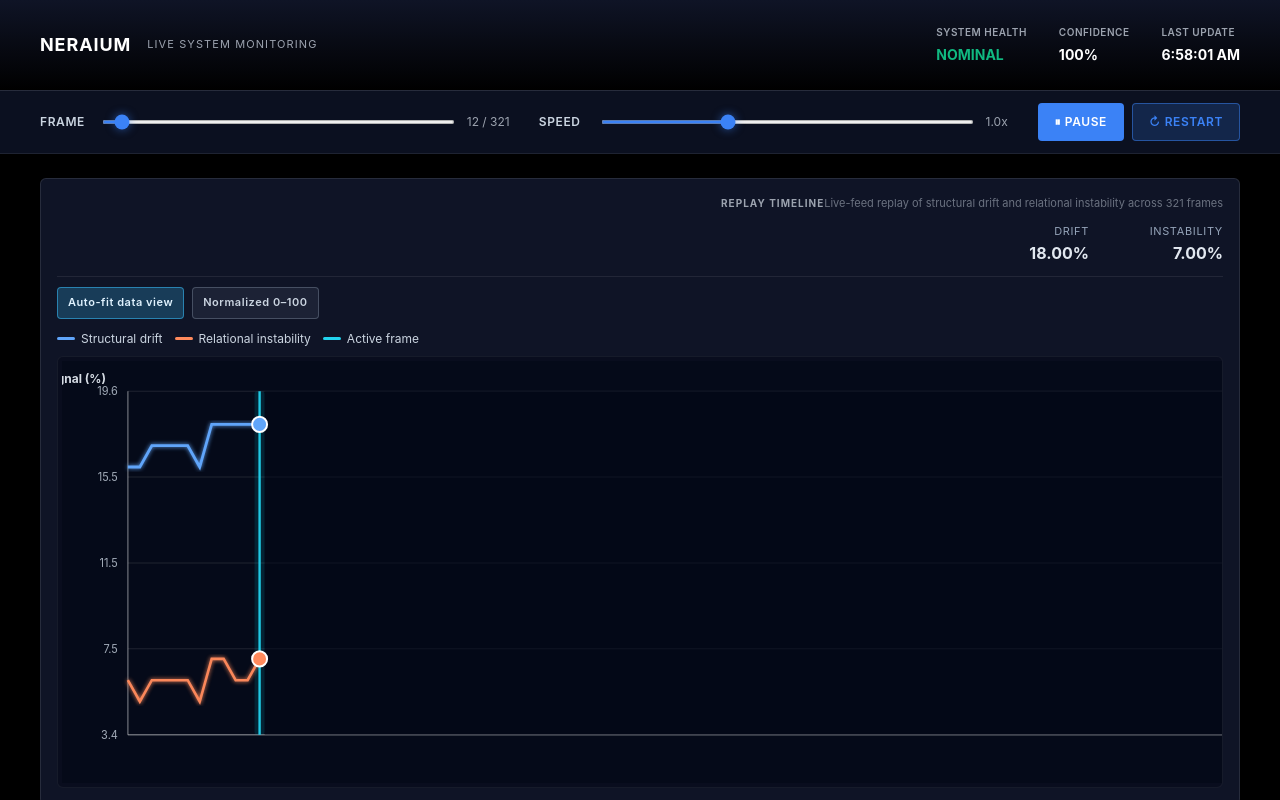
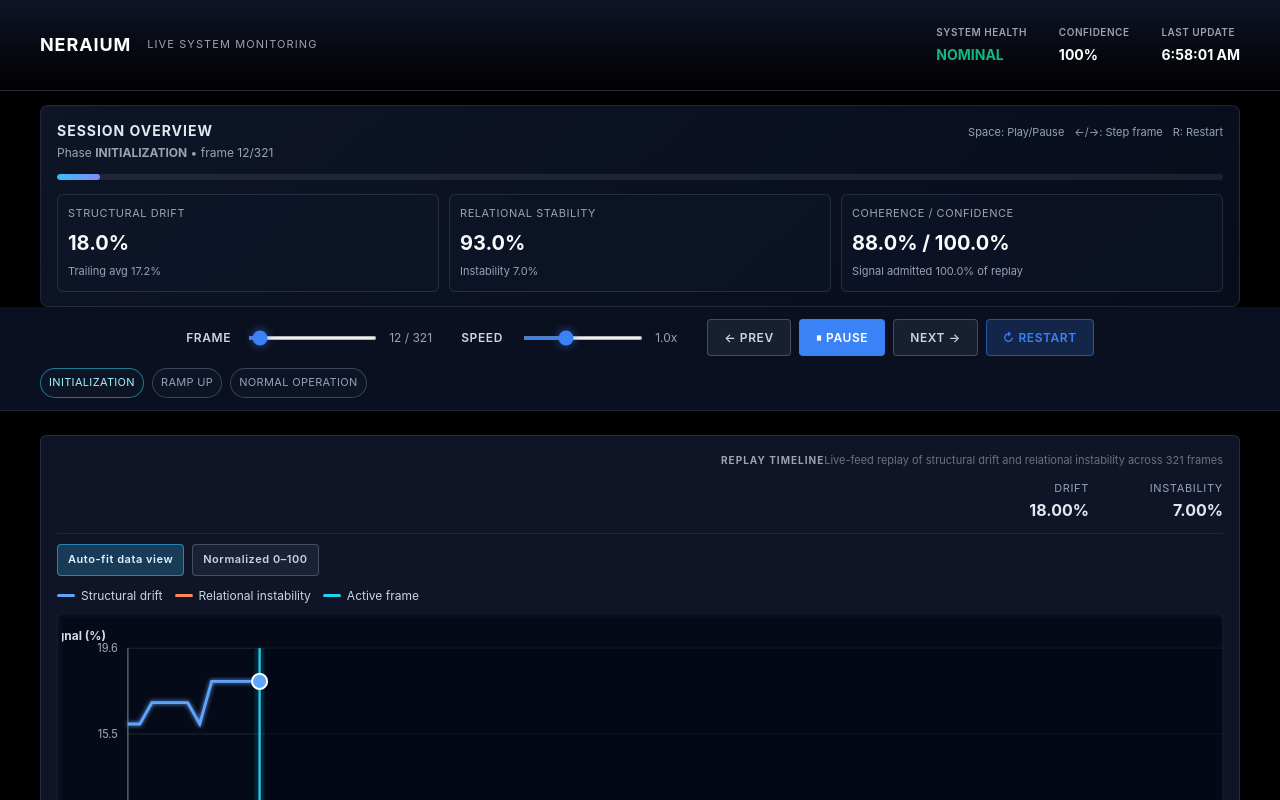
Before and after one commit to Neraium/neraium-core, a Next.js app in the folder frontend/: page / in a window 1280 px wide. Shown: the top 800 px of the page. Built offline with nearby package versions, Linux system fonts and the light colour scheme.

Commit message:
Enhance demo UI with session insights and richer playback controls (#785)

```diff
--- a/frontend/app/globals.css
+++ b/frontend/app/globals.css
@@ -54,7 +54,8 @@ input[type="range"] {
   background: #0b1020;
   border-bottom: 1px solid rgba(255, 255, 255, 0.08);
   display: flex;
-  gap: 16px;
+  flex-direction: column;
+  gap: 12px;
   align-items: center;
 }
 
@@ -65,6 +66,89 @@ input[type="range"] {
   display: flex;
   flex-direction: column;
   gap: 24px;
+}
+
+.session-strip {
+  margin: 14px 40px 0;
+  padding: 14px 16px;
+  border: 1px solid rgba(148, 163, 184, 0.16);
+  border-radius: 8px;
+  background: linear-gradient(140deg, rgba(15, 23, 42, 0.9), rgba(9, 16, 34, 0.8));
+}
+
+.session-strip-head {
+  display: flex;
+  justify-content: space-between;
+  gap: 12px;
+  align-items: baseline;
+}
+
+.session-title {
+  color: #e2e8f0;
+  font-size: 14px;
+  text-transform: uppercase;
+  letter-spacing: 0.07em;
+  font-weight: 700;
+}
+
+.session-subtitle {
+  color: #9ca3af;
+  font-size: 12px;
+}
+
+.session-hotkeys {
+  display: flex;
+  gap: 10px;
+  color: #94a3b8;
+  font-size: 11px;
+}
+
+.session-progress-track {
+  height: 6px;
+  margin-top: 12px;
+  border-radius: 999px;
+  background: rgba(255, 255, 255, 0.08);
+  overflow: hidden;
+}
+
+.session-progress-fill {
+  height: 100%;
+  border-radius: 999px;
+  background: linear-gradient(90deg, #38bdf8, #818cf8);
+  transition: width 0.45s ease;
+}
+
+.session-grid {
+  margin-top: 14px;
+  display: grid;
+  grid-template-columns: repeat(auto-fit, minmax(220px, 1fr));
+  gap: 10px;
+}
+
+.session-card {
+  border: 1px solid rgba(148, 163, 184, 0.18);
+  background: rgba(15, 23, 42, 0.55);
+  border-radius: 6px;
+  padding: 10px;
+}
+
+.session-card p {
+  font-size: 11px;
+  color: #9ca3af;
+  text-transform: uppercase;
+  letter-spacing: 0.05em;
+}
+
+.session-card strong {
+  display: block;
+  font-size: 20px;
+  color: #f8fafc;
+  margin-top: 4px;
+}
+
+.session-card span {
+  font-size: 11px;
+  color: #94a3b8;
 }
 
 /* Header bar */
@@ -190,9 +274,38 @@ input[type="range"] {
   border-color: rgba(59, 130, 246, 0.8);
 }
 
+.btn.btn-secondary {
+  border-color: rgba(148, 163, 184, 0.35);
+  color: #cbd5e1;
+  background: rgba(148, 163, 184, 0.1);
+}
+
 .btn.active {
   background: #3B82F6;
   color: #ffffff;
+}
+
+.phase-chip-row {
+  width: 100%;
+  display: flex;
+  flex-wrap: wrap;
+  gap: 8px;
+}
+
+.phase-chip {
+  border: 1px solid rgba(100, 116, 139, 0.5);
+  color: #94a3b8;
+  padding: 5px 8px;
+  border-radius: 999px;
+  font-size: 11px;
+  text-transform: uppercase;
+  letter-spacing: 0.03em;
+  background: rgba(15, 23, 42, 0.62);
+}
+
+.phase-chip.reached {
+  border-color: rgba(34, 211, 238, 0.55);
+  color: #a5f3fc;
 }
 
 /* Panels */
@@ -412,6 +525,10 @@ input[type="range"] {
     padding: 16px 24px;
   }
 
+  .session-strip {
+    margin: 12px 24px 0;
+  }
+
   .demo-main {
     padding: 16px 24px;
   }
@@ -442,4 +559,13 @@ input[type="range"] {
   .demo-controls-row {
     padding: 10px 24px;
   }
+
+  .session-strip-head {
+    flex-direction: column;
+    align-items: flex-start;
+  }
+
+  .session-hotkeys {
+    flex-wrap: wrap;
+  }
 }
--- a/frontend/app/page.tsx
+++ b/frontend/app/page.tsx
@@ -58,6 +58,11 @@ interface Frame {
 }
 
 const DEFAULT_FRAME_INTERVAL = 500 // milliseconds
+const TRAILING_WINDOW = 24
+
+function formatPhase(phase: string): string {
+  return phase.replace(/_/g, ' ').toUpperCase()
+}
 
 export default function Home() {
   const [frames, setFrames] = useState<Frame[]>([])
@@ -167,7 +172,62 @@ export default function Home() {
     setIsPlaying(true)
   }
 
+  const handleStep = (direction: 1 | -1) => {
+    setCurrentFrameIndex((prevIndex) => {
+      const nextIndex = Math.max(0, Math.min(frames.length - 1, prevIndex + direction))
+      return nextIndex
+    })
+    lastFrameTimeRef.current = 0
+  }
+
+  useEffect(() => {
+    const onKeyDown = (event: KeyboardEvent) => {
+      if (!frames.length) return
+      if (event.key === ' ') {
+        event.preventDefault()
+        setIsPlaying((prev) => !prev)
+      } else if (event.key === 'ArrowRight') {
+        event.preventDefault()
+        handleStep(1)
+      } else if (event.key === 'ArrowLeft') {
+        event.preventDefault()
+        handleStep(-1)
+      } else if (event.key.toLowerCase() === 'r') {
+        event.preventDefault()
+        handleRestart()
+      }
+    }
+    window.addEventListener('keydown', onKeyDown)
+    return () => window.removeEventListener('keydown', onKeyDown)
+  }, [frames.length])
+
   const currentFrame = frames[currentFrameIndex] || null
+  const playbackProgress = frames.length ? ((currentFrameIndex + 1) / frames.length) * 100 : 0
+
+  const currentDrift = currentFrame ? currentFrame.structural_drift_score * 100 : 0
+  const currentStability = currentFrame ? currentFrame.relational_stability_score * 100 : 0
+  const currentCoherence = currentFrame ? currentFrame.coherence_score * 100 : 0
+  const currentConfidence = currentFrame ? currentFrame.confidence * 100 : 0
+
+  const trailingStart = Math.max(0, currentFrameIndex - TRAILING_WINDOW + 1)
+  const trailingFrames = frames.slice(trailingStart, currentFrameIndex + 1)
+  const trailingDriftAvg = trailingFrames.length
+    ? trailingFrames.reduce((acc, frame) => acc + frame.structural_drift_score, 0) / trailingFrames.length
+    : 0
+
+  const phaseBoundaries = frames.reduce<Array<{ label: string; index: number; key: string }>>((acc, frame, index) => {
+    const key = frame.phase || 'unknown'
+    const previous = acc[acc.length - 1]
+    if (!previous || previous.key !== key) {
+      acc.push({ key, label: formatPhase(key), index })
+    }
+    return acc
+  }, [])
+
+  const activePhase = currentFrame ? formatPhase(currentFrame.phase || 'unknown') : 'UNKNOWN'
+  const admittedRate = frames.length
+    ? (frames.slice(0, currentFrameIndex + 1).filter((frame) => frame.event_admitted).length / (currentFrameIndex + 1)) * 100
+    : 0
 
   return (
     <div className="demo-app">
@@ -186,15 +246,52 @@ export default function Home() {
       ) : currentFrame ? (
         <>
           <HeaderBar frame={currentFrame} />
+          <section className="session-strip">
+            <div className="session-strip-head">
+              <div>
+                <p className="session-title">Session Overview</p>
+                <p className="session-subtitle">
+                  Phase <strong>{activePhase}</strong> • frame {currentFrameIndex + 1}/{frames.length}
+                </p>
+              </div>
+              <div className="session-hotkeys">
+                <span>Space: Play/Pause</span>
+                <span>←/→: Step frame</span>
+                <span>R: Restart</span>
+              </div>
+            </div>
+            <div className="session-progress-track">
+              <div className="session-progress-fill" style={{ width: `${playbackProgress.toFixed(2)}%` }} />
+            </div>
+            <div className="session-grid">
+              <article className="session-card">
+                <p>Structural drift</p>
+                <strong>{currentDrift.toFixed(1)}%</strong>
+                <span>Trailing avg {(trailingDriftAvg * 100).toFixed(1)}%</span>
+              </article>
+              <article className="session-card">
+                <p>Relational stability</p>
+                <strong>{currentStability.toFixed(1)}%</strong>
+                <span>Instability {(100 - currentStability).toFixed(1)}%</span>
+              </article>
+              <article className="session-card">
+                <p>Coherence / confidence</p>
+                <strong>{currentCoherence.toFixed(1)}% / {currentConfidence.toFixed(1)}%</strong>
+                <span>Signal admitted {admittedRate.toFixed(1)}% of replay</span>
+              </article>
+            </div>
+          </section>
           <PlaybackControls
             currentIndex={currentFrameIndex}
             totalFrames={frames.length}
             isPlaying={isPlaying}
             playbackSpeed={playbackSpeed}
+            phaseMarkers={phaseBoundaries}
             onIndexChange={handleIndexChange}
             onPlayPause={handlePlayPause}
             onSpeedChange={handleSpeedChange}
             onRestart={handleRestart}
+            onStep={handleStep}
           />
           <div className="demo-main">
             <ReplayChart frames={frames} currentIndex={currentFrameIndex} />
--- a/frontend/components/PlaybackControls.tsx
+++ b/frontend/components/PlaybackControls.tsx
@@ -7,10 +7,12 @@ interface PlaybackControlsProps {
   totalFrames: number
   isPlaying: boolean
   playbackSpeed: number
+  phaseMarkers: Array<{ label: string; index: number; key: string }>
   onIndexChange: (index: number) => void
   onPlayPause: () => void
   onSpeedChange: (speed: number) => void
   onRestart: () => void
+  onStep: (direction: 1 | -1) => void
 }
 
 export default function PlaybackControls({
@@ -18,13 +20,15 @@ export default function PlaybackControls({
   totalFrames,
   isPlaying,
   playbackSpeed,
+  phaseMarkers,
   onIndexChange,
   onPlayPause,
   onSpeedChange,
   onRestart,
+  onStep,
 }: PlaybackControlsProps) {
   return (
-    <div className="demo-controls-row">
+    <div className="demo-controls-row" role="region" aria-label="Playback controls">
       <div className="controls-group">
         <div className="control-slider">
           <label>Frame</label>
@@ -60,14 +64,32 @@ export default function PlaybackControls({
         </div>
 
         <div className="control-buttons">
+          <button className="btn btn-secondary" onClick={() => onStep(-1)}>
+            ← Prev
+          </button>
           <button className={`btn ${isPlaying ? 'active' : ''}`} onClick={onPlayPause}>
             {isPlaying ? '⏸ Pause' : '▶ Play'}
+          </button>
+          <button className="btn btn-secondary" onClick={() => onStep(1)}>
+            Next →
           </button>
           <button className="btn" onClick={onRestart}>
             ↻ Restart
           </button>
         </div>
       </div>
+      <div className="phase-chip-row" aria-label="Phase jump shortcuts">
+        {phaseMarkers.map((phase) => (
+          <button
+            key={`${phase.key}-${phase.index}`}
+            type="button"
+            className={`phase-chip ${currentIndex >= phase.index ? 'reached' : ''}`}
+            onClick={() => onIndexChange(phase.index)}
+          >
+            {phase.label}
+          </button>
+        ))}
+      </div>
     </div>
   )
 }
--- a/frontend/components/ReplayChart.tsx
+++ b/frontend/components/ReplayChart.tsx
@@ -96,6 +96,10 @@ export default function ReplayChart({ frames, currentIndex }: ReplayChartProps)
     const v = domain.min + (domain.max - domain.min) * t
     return { value: v, y: yToPx(v) }
   })
+  const thresholdLines = [
+    { label: 'Watch', value: 55, stroke: 'rgba(245, 158, 11, 0.5)' },
+    { label: 'Critical', value: 78, stroke: 'rgba(239, 68, 68, 0.55)' },
+  ]
 
   useEffect(() => {
     const el = scrollRef.current
@@ -174,6 +178,30 @@ export default function ReplayChart({ frames, currentIndex }: ReplayChartProps)
                 </text>
               </g>
             ))}
+            {thresholdLines
+              .filter((line) => line.value >= domain.min && line.value <= domain.max)
+              .map((line) => (
+                <g key={line.label}>
+                  <line
+                    x1={M.left}
+                    y1={yToPx(line.value)}
+                    x2={M.left + plotWidth}
+                    y2={yToPx(line.value)}
+                    stroke={line.stroke}
+                    strokeDasharray="6 4"
+                    strokeWidth="1.3"
+                  />
+                  <text
+                    x={M.left + 8}
+                    y={yToPx(line.value) - 6}
+                    fill={line.stroke}
+                    fontSize="10"
+                    fontWeight="700"
+                  >
+                    {line.label}
+                  </text>
+                </g>
+              ))}
 
             <line x1={M.left} y1={M.top} x2={M.left} y2={M.top + IH} stroke="rgba(255,255,255,0.35)" strokeWidth="1.5" />
             <line x1={M.left} y1={M.top + IH} x2={M.left + plotWidth} y2={M.top + IH} stroke="rgba(255,255,255,0.35)" strokeWidth="1.5" />
@@ -197,6 +225,21 @@ export default function ReplayChart({ frames, currentIndex }: ReplayChartProps)
 
             <polyline points={instabilityPath} fill="none" stroke="#FF8A5C" strokeWidth="2.6" opacity="0.98" filter="url(#glow)" />
             <polyline points={driftPath} fill="none" stroke="#60A5FA" strokeWidth="2.8" opacity="1" filter="url(#glow)" />
+
+            {visibleDriftPoints
+              .filter((point) => point.value >= 78)
+              .map((point, idx) => (
+                <circle
+                  key={`high-drift-${idx}`}
+                  cx={point.x}
+                  cy={point.y}
+                  r="3.6"
+                  fill="#ef4444"
+                  stroke="#fee2e2"
+                  strokeWidth="1.2"
+                  opacity="0.9"
+                />
+              ))}
 
             <line
               x1={currentX}
```
